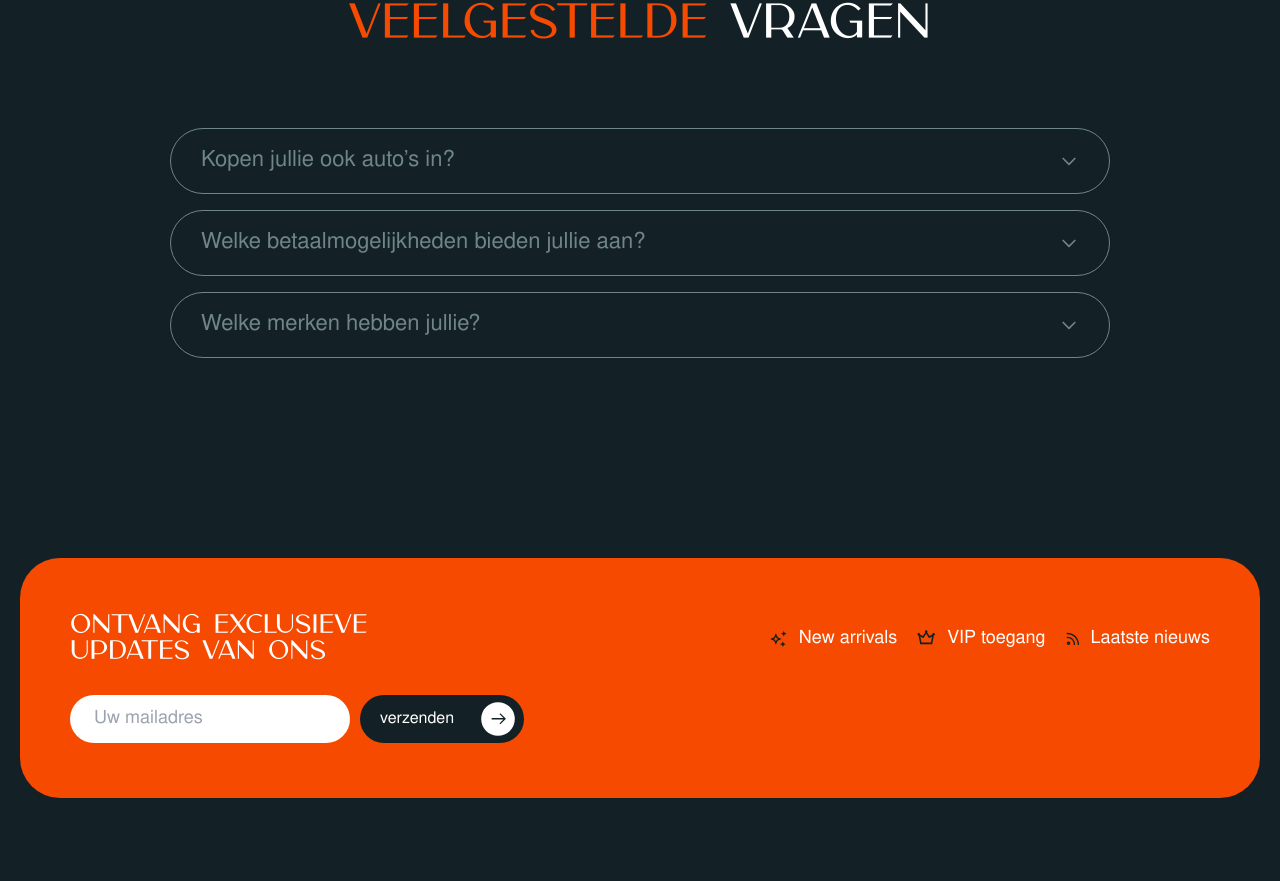
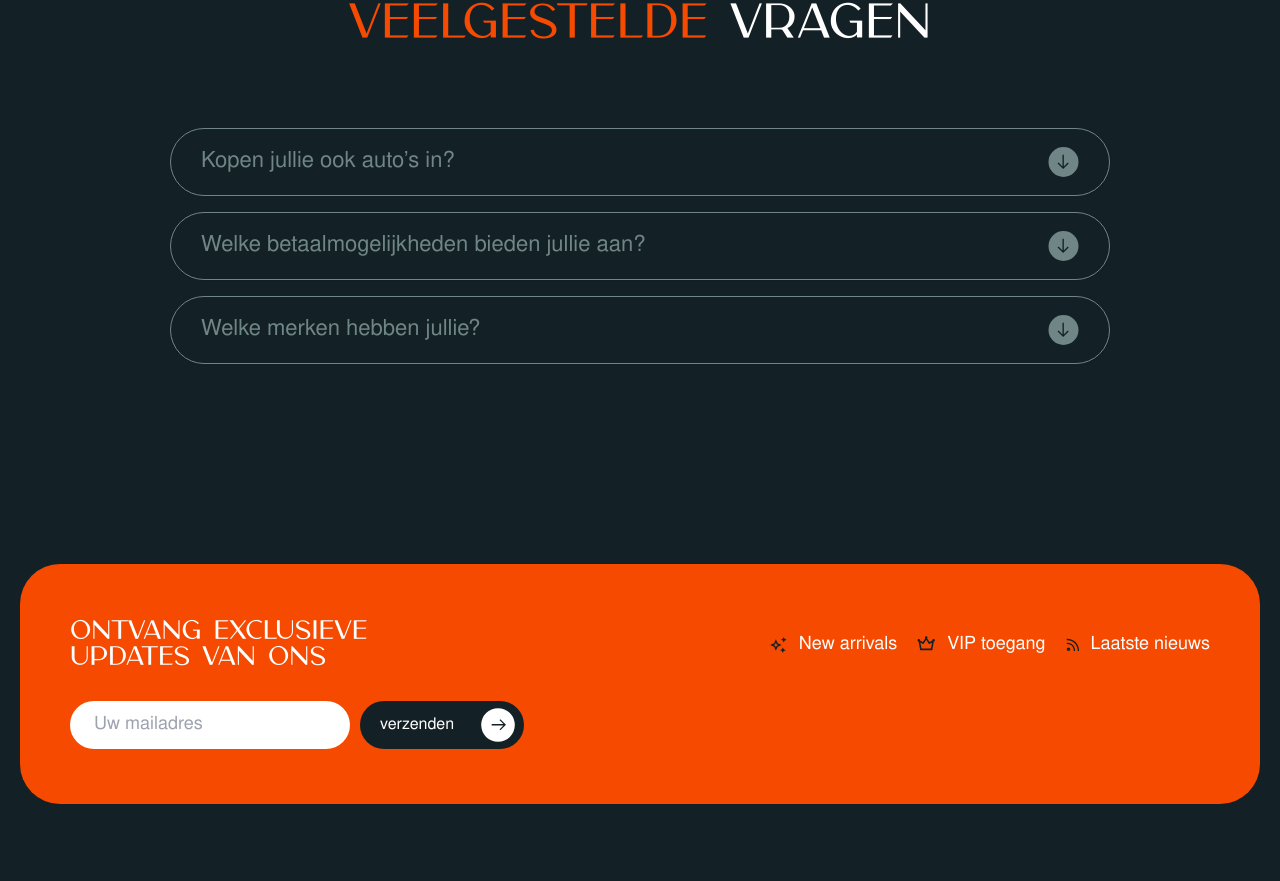
Before and after one commit to erjenweb/nextjs, a Next.js app: page /over-ons in a window 1280 px wide. Shown: the part 4420-5301 px from the top of the page. Built offline with nearby package versions, Linux system fonts and the light colour scheme; no server answers; the database is empty.

Commit message:
Update faq.tsx

```diff
--- a/src/components/page/faq.tsx
+++ b/src/components/page/faq.tsx
@@ -46,22 +46,16 @@ function FAQ() {
             >
               {faq.question}
               {/* Simple Chevron SVG (rotates on toggle) */}
-              <svg
-                xmlns="http://www.w3.org/2000/svg"
-                className={`h-5 w-5 transition-transform duration-300 ${
+              <svg width="31" height="30" viewBox="0 0 31 30" fill="none" xmlns="http://www.w3.org/2000/svg"
+                lassName={`h-5 w-5 transition-transform duration-300 ${
                   openIndex === i ? "rotate-180" : ""
-                }`}
-                fill="none"
-                viewBox="0 0 24 24"
-                stroke="currentColor"
-              >
-                <path
-                  strokeLinecap="round"
-                  strokeLinejoin="round"
-                  strokeWidth={2}
-                  d="M19 9l-7 7-7-7"
-                />
+                }`}>
+              <path d="M0.957031 14.7609C0.957031 8.53197 6.00658 3.48242 12.2355 3.48242H18.7652C24.9941 3.48242 30.0436 8.53197 30.0436 14.7609C30.0436 20.9898 24.9941 26.0394 18.7651 26.0394H12.2355C6.00657 26.0394 0.957031 20.9898 0.957031 14.7609Z" fill="#708585"/>
+              <rect x="0.5" width="30" height="30" rx="15" fill="#708585"/>
+              <path d="M14.6875 21.5586L10.0938 16.9648L9.62891 16.5L10.5586 15.5703L11.0234 16.0352L14.4961 19.5078V7.75H15.8086V19.5078L19.2812 16.0352L19.7461 15.5703L20.6758 16.5L20.2109 16.9648L15.6172 21.5586L15.1523 22.0234L14.6875 21.5586Z" fill="#132025"/>
               </svg>
+
+
             </button>
 
             {/* Collapsible Answer */}
```
